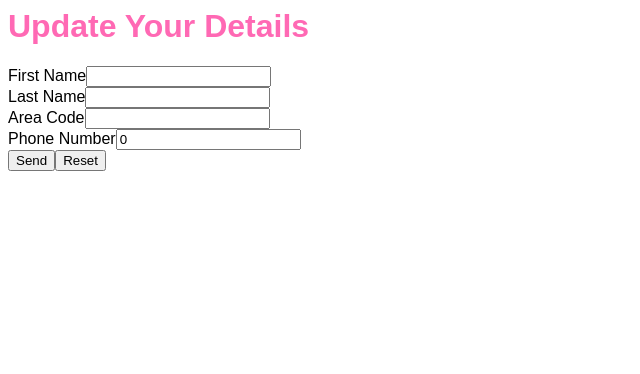
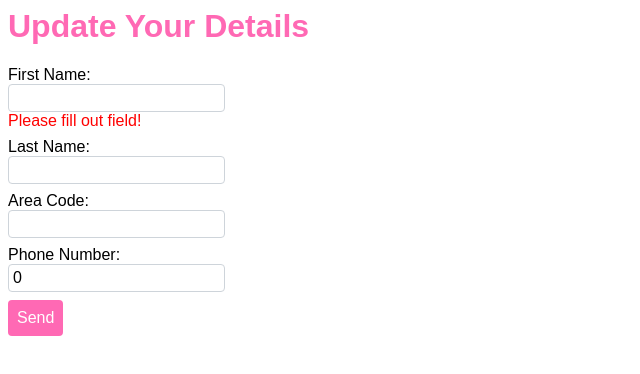
Before and after one commit to anszu/reusable-react-form, a React (Vite) app: page / in a window 1280 px wide. Shown: the top 374 px of the page, without its empty margins (0-640 px from the left). Built offline with nearby package versions, Linux system fonts and the light colour scheme.

Commit message:
Provide basic styling

```diff
--- a/src/Forms/Components/FormElements/Button.js
+++ b/src/Forms/Components/FormElements/Button.js
@@ -1,9 +1,19 @@
 import React from 'react'
+import styled from '@emotion/styled'
 
+const StyledButton = styled.button`
+    color: white;
+    cursor: pointer;
+    background-color: hotpink;
+    border: 1px solid transparent;
+    padding: 0.5rem 0.5rem;
+    font-size: 1rem;
+    border-radius: .25rem;
+`
 const Button = (props) => (
-    <button type="{props.type}">
+    <StyledButton type="submit">
         {props.value}
-    </button>
+    </StyledButton>
 );
 
 export default Button;
--- a/src/Forms/Components/FormElements/Error.js
+++ b/src/Forms/Components/FormElements/Error.js
@@ -1,7 +1,12 @@
 import React from 'react'
+import styled from '@emotion/styled'
+
+const StyledError = styled.div`
+    color: red;
+`
 
 const Error = (props) => (
-    <span>{props.error}</span>
+    <StyledError>{props.error}</StyledError>
 );
 
 export default Error;
--- a/src/Forms/Components/FormElements/Input.js
+++ b/src/Forms/Components/FormElements/Input.js
@@ -1,9 +1,17 @@
 import React from 'react'
+import styled from '@emotion/styled'
 import { InputConsumer } from "../../Context/InputContext";
 
+const StyledInput = styled.input`
+    display: block;
+    padding: .25rem .25rem;
+    font-size: 1rem;
+    border: 1px solid #ced4da;
+    border-radius: .25rem;
+`
 const Input = (props) => (
     <InputConsumer>{InputController =>
-        <input
+        <StyledInput
             name={props.name}
             type={props.type}
             value={InputController.values[props.name]}
--- a/src/Forms/Components/FormFields/InputFieldDefault.js
+++ b/src/Forms/Components/FormFields/InputFieldDefault.js
@@ -2,16 +2,20 @@ import React from 'react'
 import Input from '../FormElements/Input'
 import Error from '../FormElements/Error'
 import Label from '../FormElements/Label'
+import styled from '@emotion/styled'
 
+const StyledInputFieldDefault = styled.div`
+  padding-bottom: .5rem;
+`
 const InputFieldDefault = (props) => (
-    <div>
-      { props.label && <Label label={props.label} for={props.name}/> }
+    <StyledInputFieldDefault>
+      { props.label && <Label label={props.label} for={props.name}/> }:
       <Input
         name={props.name}
         type={props.type}
         required={props.reqired}/>
       { props.error && <Error error={props.error}/> }
-    </div>
+    </StyledInputFieldDefault>
 );
 
 export default InputFieldDefault;
--- a/src/Forms/UserContactForm.js
+++ b/src/Forms/UserContactForm.js
@@ -9,7 +9,6 @@ import { InputProvider } from "./Context/InputContext";
 // validation
 // functional
 // check requirements
-// styling
 // github
 
 const UserContactForm = () => {
@@ -34,17 +33,16 @@ const UserContactForm = () => {
                     name="firstName"
                     label="First Name"
                     type="string"
-                    required="required"/>
+                    required="required"
+                    error="Please fill out field!"/>
                 <InputFieldDefault
                     name="lastName"
                     label="Last Name"
-                    type="string"
-                    required=""/>
+                    type="string"/>
                 <InputFieldDefault
                     name="areaCode"
                     label="Area Code"
-                    type="number"
-                    required=""/>
+                    type="number"/>
                 <InputFieldDefault
                     name="phoneNumber"
                     label="Phone Number"
@@ -52,7 +50,6 @@ const UserContactForm = () => {
                     required="required"/>
             </InputProvider>
             <Button value="Send" type="submit"/>
-            <Button value="Reset" type="reset"/>
             </form>
         );
 }
```
